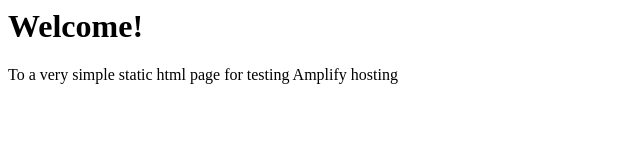
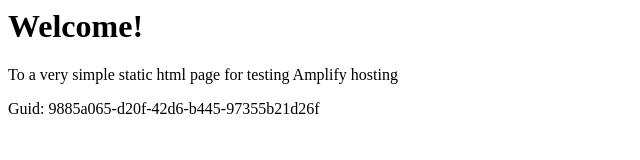
Before and after one commit to aws-aemilia-syd/Github-PR-Commit-Integration-Test-DoNotTouch-GithubWebhookPreviewCanaryTest-v1-prod-ap-southeast-2, a website: page src/index.html in a window 1280 px wide. Shown: the whole page, without its empty margins (0-640 px from the left). Drawn offline with Linux system fonts and the light colour scheme.

Commit message:
commit from integ tests

```diff
--- a/src/index.html
+++ b/src/index.html
@@ -1,3 +1,5 @@
+
+
 <html lang="en">
 
 <head>
@@ -10,6 +12,6 @@
 <body>
     <h1>Welcome!</h1>
     <p>To a very simple static html page for testing Amplify hosting</p>
-</body>
+    <p>Guid: 9885a065-d20f-42d6-b445-97355b21d26f</p></body>
 
 </html>
```
